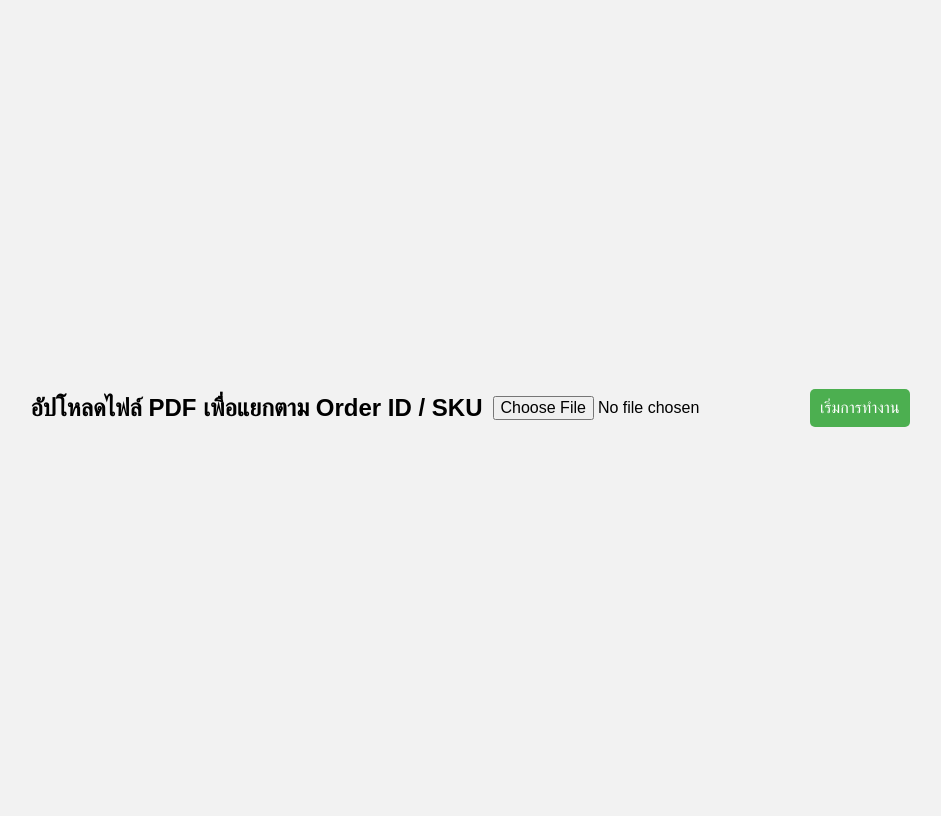
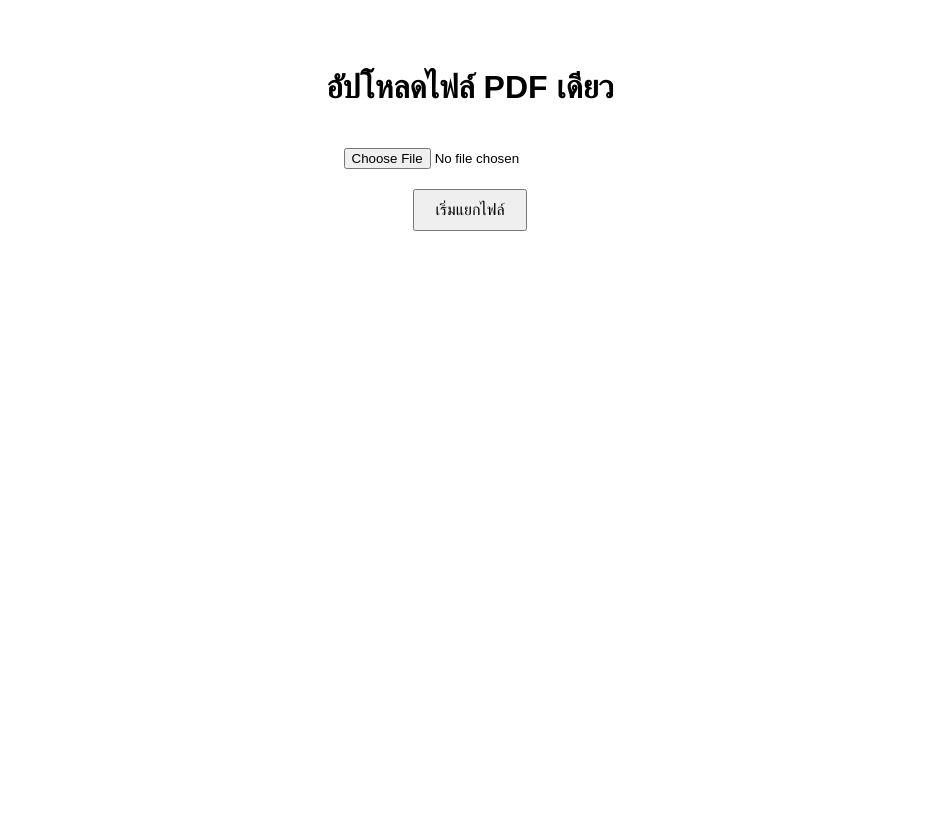
Before and after one commit to naigolf/labwlbook, a Flask app: page / in a window 1280 px wide. Shown: the whole page, without its empty margins (170-1111 px from the left). After the commit the page ends 231 px from the top, so only its background shows below. Run offline with Flask 3, Linux system fonts and the light colour scheme.

Commit message:
Update index.html

```diff
--- a/templates/index.html
+++ b/templates/index.html
@@ -1,14 +1,20 @@
 <!DOCTYPE html>
 <html>
 <head>
-    <title>PDF Splitter</title>
-    <link rel="stylesheet" href="/static/style.css">
+  <meta charset="utf-8">
+  <title>PDF Splitter by Order ID + SKU</title>
+  <style>
+    body { font-family: Arial; padding: 40px; text-align: center; }
+    input[type=file] { margin: 20px; }
+    button { padding: 10px 20px; font-size: 16px; cursor: pointer; }
+  </style>
 </head>
 <body>
-    <h2>อัปโหลดไฟล์ PDF เพื่อแยกตาม Order ID / SKU</h2>
-    <form id="upload-form" action="/upload" method="post" enctype="multipart/form-data">
-        <input type="file" name="file" accept="application/pdf" required>
-        <button type="submit">เริ่มการทำงาน</button>
-    </form>
+  <h1>อัปโหลดไฟล์ PDF เดียว</h1>
+  <form action="/upload" method="post" enctype="multipart/form-data">
+    <input type="file" name="file" accept="application/pdf" required>
+    <br>
+    <button type="submit">เริ่มแยกไฟล์</button>
+  </form>
 </body>
 </html>
```
